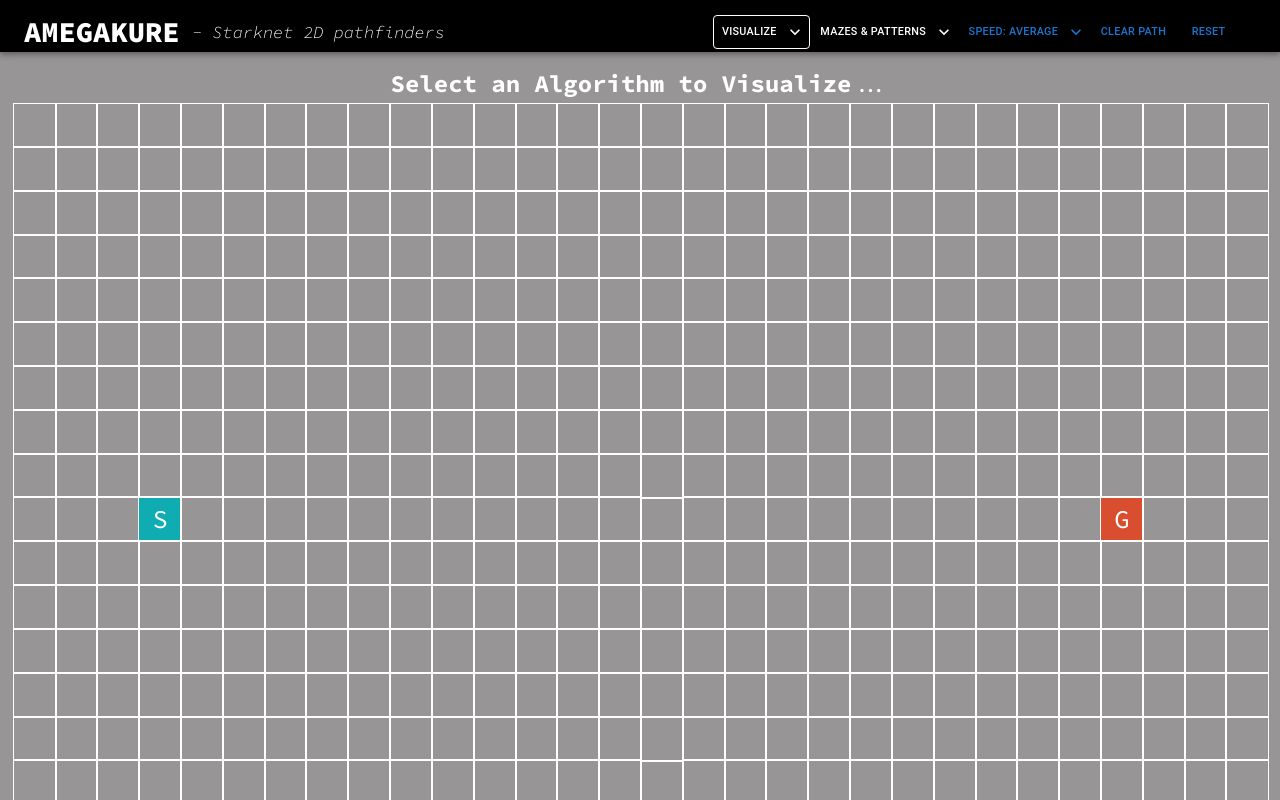
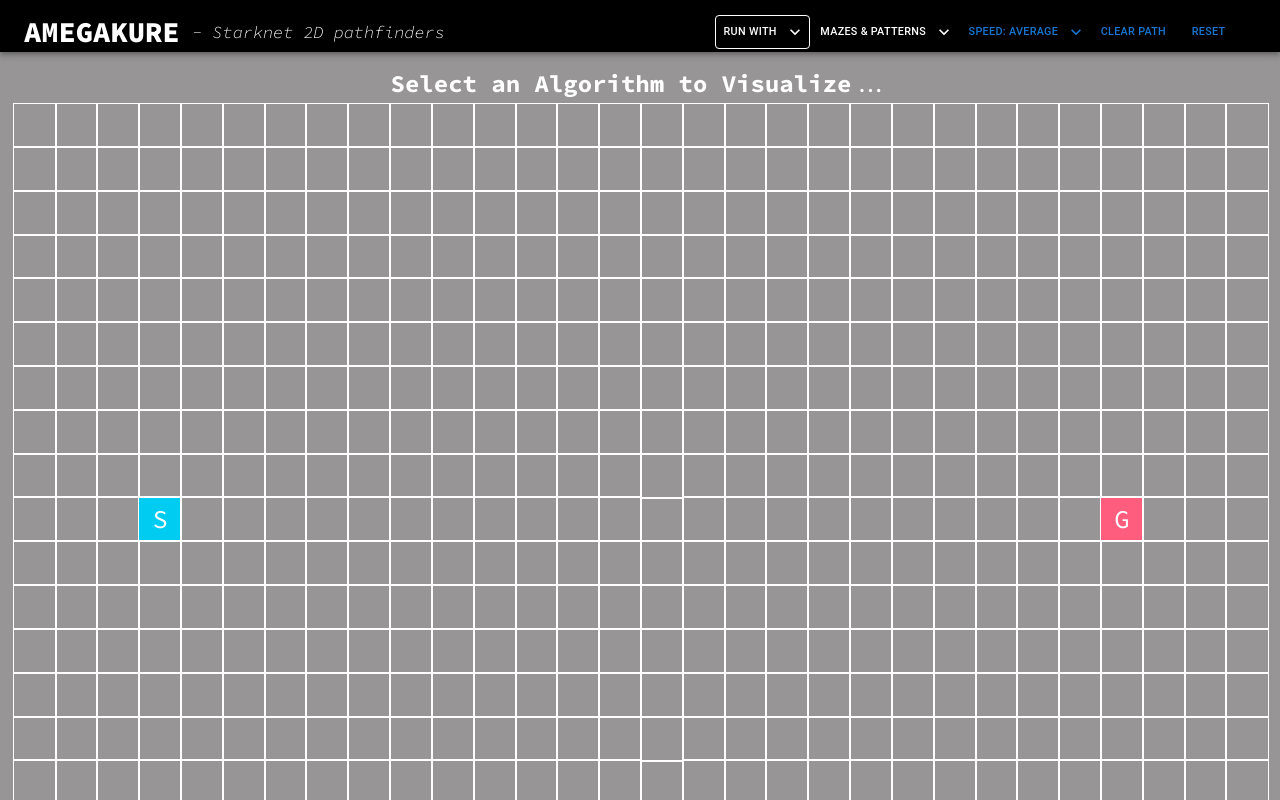
Before and after one commit to amegakure-studio/pathfinding-cairo, a React (Vite) app in the folder frontend/: page / in a window 1280 px wide. Shown: the top 800 px of the page. Built offline with nearby package versions, Linux system fonts and the light colour scheme.

Commit message:
add title + icon

```diff
--- a/frontend/index.html
+++ b/frontend/index.html
@@ -2,9 +2,9 @@
 <html lang="en">
   <head>
     <meta charset="UTF-8" />
-    <link rel="icon" type="image/svg+xml" href="spaceship.png" />
+    <link rel="icon" type="image/svg+xml" href="https://i.ibb.co/dcNL7bg/combine.png" />
     <meta name="viewport" content="width=device-width, initial-scale=1.0" />
-    <title>Voyager</title>
+    <title>2D Pathfinder Visualizer</title>
   </head>
   <body>
     <div id="root"></div>
--- a/frontend/src/Grid/Cell.scss
+++ b/frontend/src/Grid/Cell.scss
@@ -12,10 +12,10 @@
   user-select: none;
 }
 .start {
-  background-color: #0facb2;
+  background-color: #00ccf2;
 }
 .end {
-  background-color: #d84e2f;
+  background-color: #ff5d7d;
 }
 .wall {
   animation-name: wallAnimation;
@@ -24,7 +24,7 @@
   animation-play-state: running;
   animation-timing-function: ease-out;
   animation-iteration-count: 1;
-  background-color: #2c2c2c;
+  background-color: #545454;
 }
 @keyframes wallAnimation {
   0% {
--- a/frontend/src/NavBar/NavBar.jsx
+++ b/frontend/src/NavBar/NavBar.jsx
@@ -140,7 +140,7 @@ const NavBar = () => {
               onClick={algoDropDown.handleClick}
               endIcon={<KeyboardArrowDownIcon aria-haspopup="true" />}
             >
-              Visualize
+              Run with
             </Button>
             <Menu
               anchorEl={algoDropDown.anchorEl}
```
